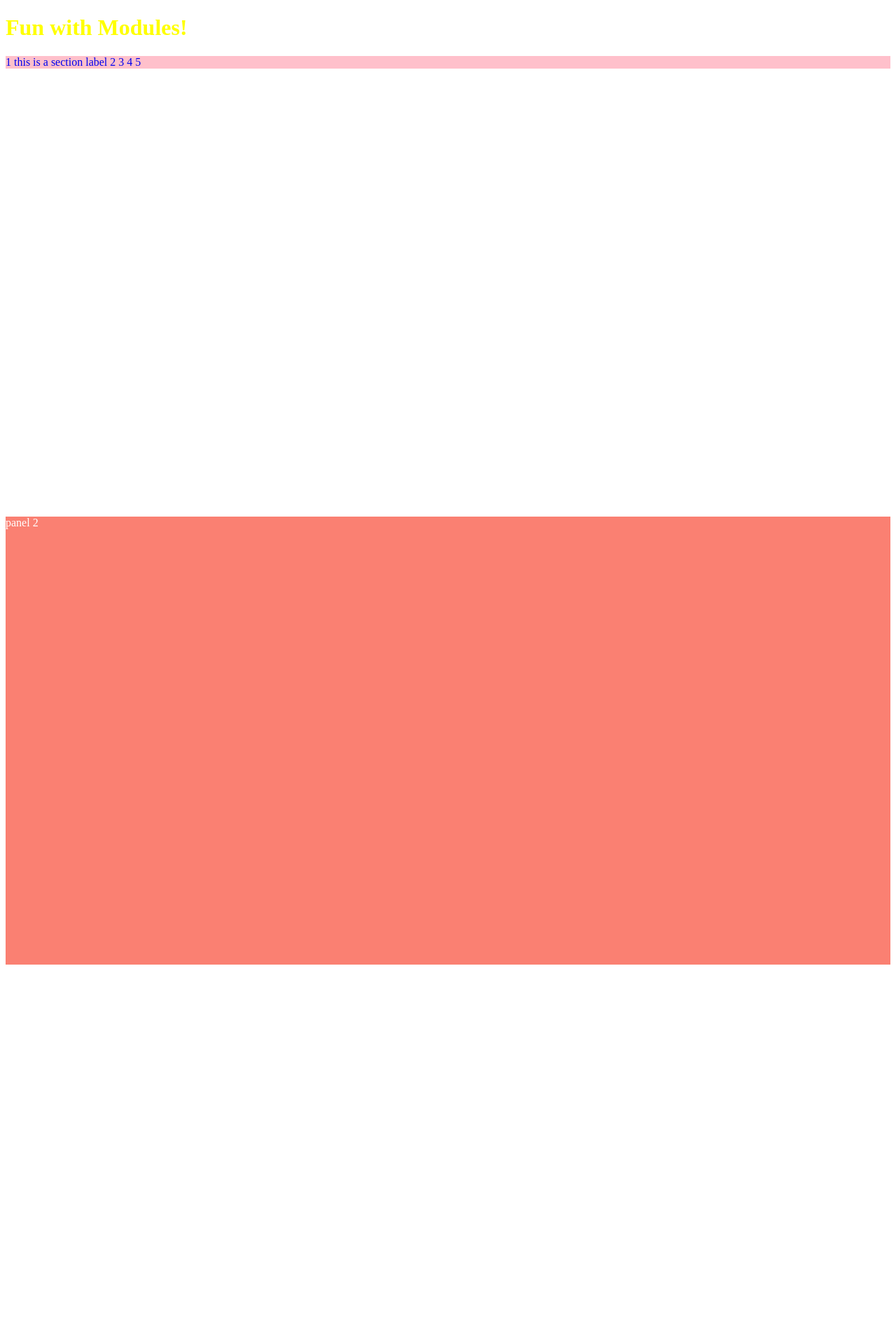
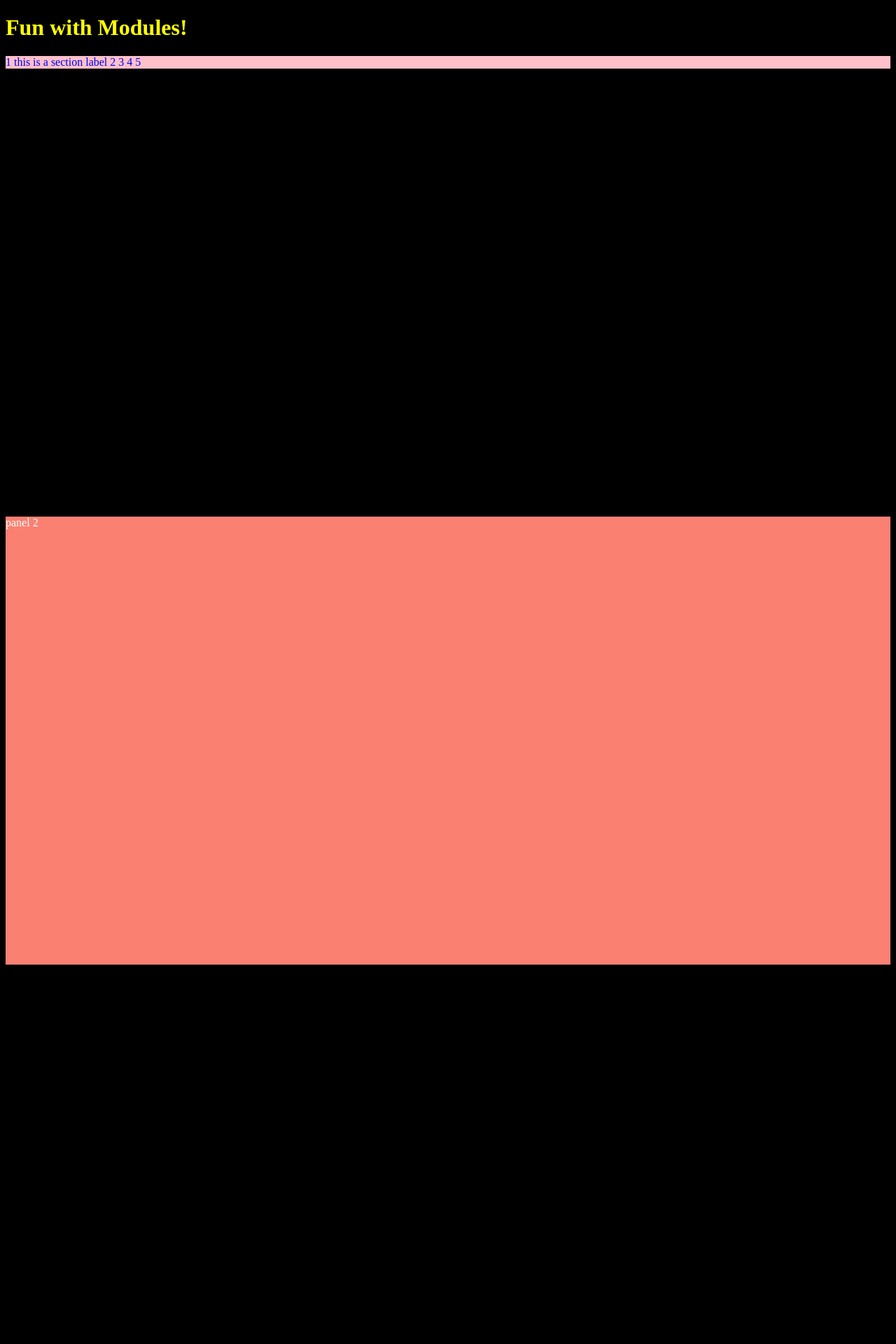
Before and after one commit to jamespratt41/Week1_Review, a PHP site: page /index.html in a window 1280 px wide. Shown: the top 1920 px of the page at 70% size. Run offline with PHP 8.4, Linux system fonts and the light colour scheme; style sheets or scripts are compiled from the project's sources.

Commit message:
Update _vars.scss

```diff
--- a/sass/_vars.scss
+++ b/sass/_vars.scss
@@ -1,5 +1,5 @@
 $main-color: blue;
-$body-bg: white;
+$body-bg: black;
 
 $heading-color:yellow;
 
```
